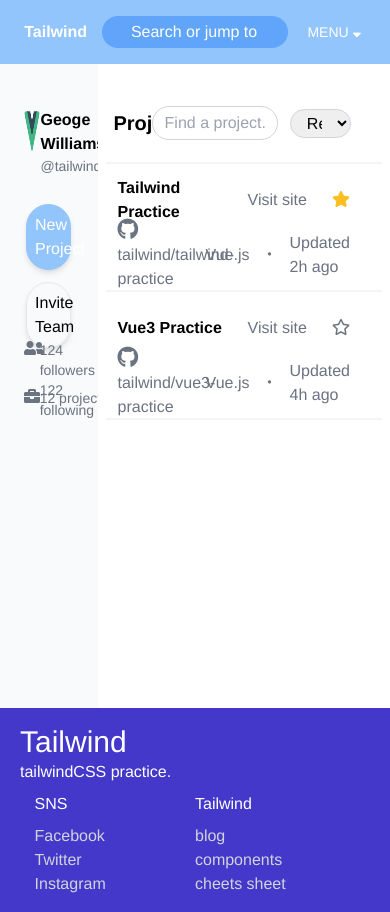
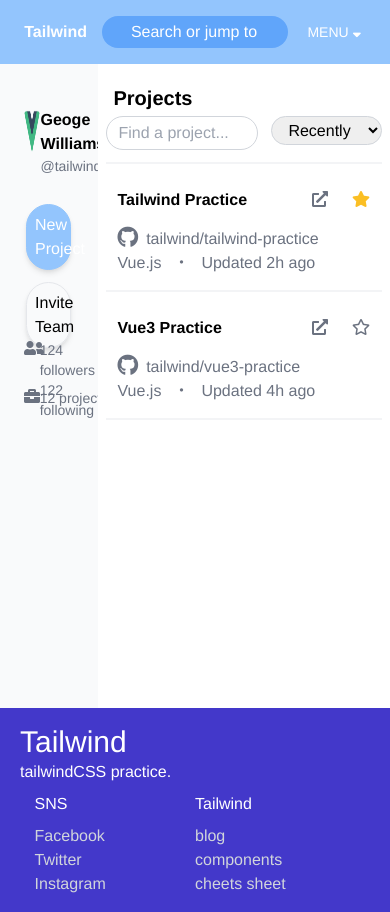
Before and after one commit to k-kudo-hub/tailwind-practice, a Vue app: page / in a window 390 px wide. Built offline with nearby package versions, Linux system fonts and the light colour scheme.

Commit message:
Made main content for smartphones

```diff
--- a/src/components/ProjectList.vue
+++ b/src/components/ProjectList.vue
@@ -1,36 +1,38 @@
 <template>
-  <header class="h-20 border-gray-100 border-b-2 flex items-center">
-    <h1 class="w-1/6 text-xl font-bold pl-2">Projects</h1>
-    <div class="w-3/6 h-1/2 flex items-center">
+  <header class="h-20 border-gray-100 border-b-2 sm:flex items-center">
+    <h1 class="sm:w-1/6 sm:mb-0 mb-1 text-xl font-bold pl-2">Projects</h1>
+    <div class="flex sm:w-5/6">
+      <div class="w-3/5 h-1/2 flex items-center">
         <input type="text" class="border border-gray-300 py-1 px-3 rounded-3xl w-11/12 placeholder-gray-400" placeholder="Find a project...">
       </div>
-    <div class="w-2/6 h-1/2 flex items-center">
-      <select class="w-2/3 max-w-full border border-gray-300 py-1 px-3 rounded-3xl">
+      <div class="w-2/5 h-1/2 flex items-center">
+        <select class="sm:w-2/3 max-w-full border border-gray-300 py-1 px-3 rounded-3xl">
           <option value="Recently updated">Recently updated</option>
           <option value="Most stars">Most stars</option>
           <option value="Most forks">Most forks</option>
           <option value="Latest recently updated">Latest recently updated</option>
         </select>
       </div>
+    </div>
   </header>
   <article v-for="(item, index) in projects" :key="item.id" class="border-gray-100 border-b-2 flex flex-col h-32 px-3 py-2">
     <div class="h-1/2 flex items-center w-full">
-      <h1 class="w-1/2 font-bold text-md">
+      <h1 class="w-4/6 font-bold text-md">
         <a href="#" class="cursor-pointer hover:text-gray-500">{{ item.title }}</a>
       </h1>
-      <div class="w-1/4 text-right">
-        <a href="#" class="text-gray-500 hover:text-black">Visit site</a>
+      <div class="w-1/6 text-right">
+        <a href="#" class=""><i class="fas fa-external-link-alt text-gray-500 hover:text-black"></i></a>
       </div>
-      <div class="w-1/4 text-right pr-5">
+      <div class="w-1/6 text-right sm:pr-5">
         <button v-if="!item.stared" @click="toggleStar(index)"><i class="far fa-star cursor-pointer text-gray-500 hover:text-black"></i></button>
         <button v-else @click="toggleStar(index)"><i class="fas fa-star cursor-pointer text-yellow-400 hover:text-yellow-300"></i></button>
       </div>
     </div>
-    <div class="h-1/2 flex items-center w-full text-gray-500">
-      <div class="w-1/2">
+    <div class="h-1/2 sm:flex items-center w-full text-gray-500">
+      <div class="w-full sm:w-1/2">
         <p><i class="fab fa-github fa-lg mr-2"></i>{{ user.id }}/{{ item.id }}</p>
       </div>
-      <div class="w-1/2 pr-5 flex justify-end items-center">
+      <div class="w-full sm:w-1/2 pr-5 flex sm:justify-end items-center">
         <p class="mr-3">{{ item.language }}</p>
         <p class="mr-3">・</p>
         <p>Updated {{ item.updated_at }}</p>
```
Lines whose indentation alone changed are shown as unchanged.
